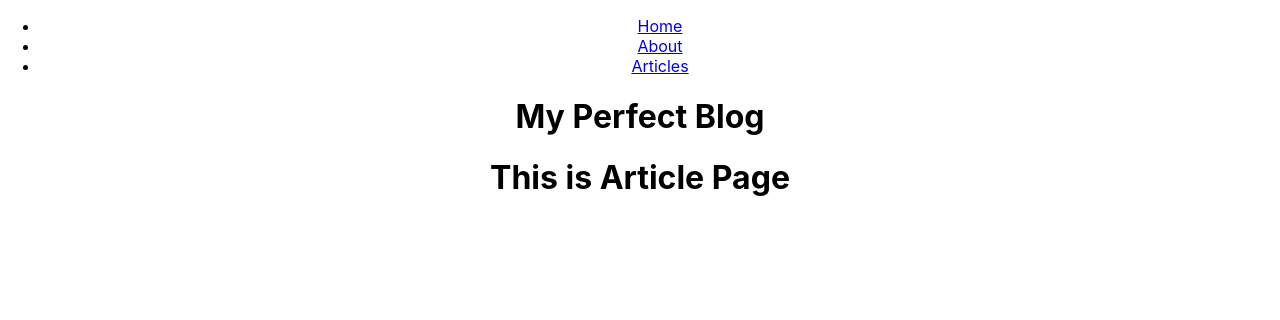
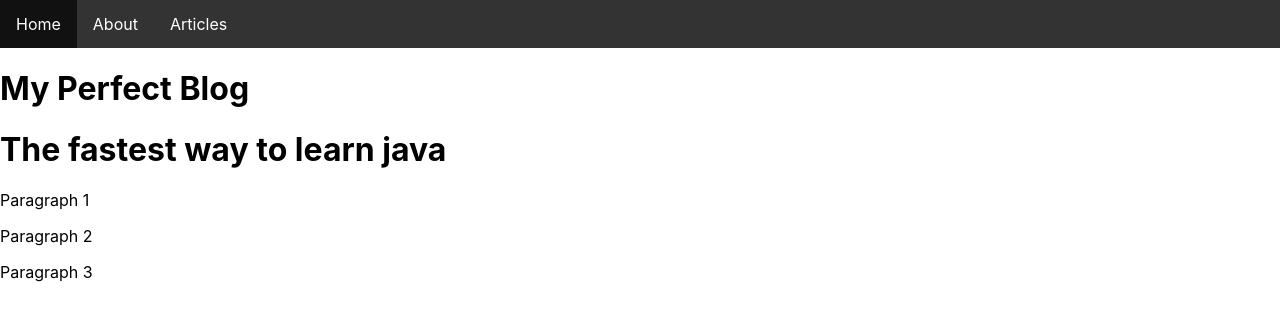
Before and after one commit to ravikantshukla/my-blog, a React (Create React App) app: page /articles/learn-java in a window 1280 px wide. Shown: the top 320 px of the page. Built offline with nearby package versions, Linux system fonts and the light colour scheme.

Commit message:
added dummy articles and css

```diff
--- a/src/App.css
+++ b/src/App.css
@@ -1,38 +1,24 @@
-.App {
-  text-align: center;
+ul {
+  list-style-type: none;
+  margin: 0;
+  padding: 0;
+  overflow: hidden;
+  background-color: #333;
 }
 
-.App-logo {
-  height: 40vmin;
-  pointer-events: none;
+li {
+  float: left;
 }
 
-@media (prefers-reduced-motion: no-preference) {
-  .App-logo {
-    animation: App-logo-spin infinite 20s linear;
-  }
+li a {
+  display: block;
+  color: white;
+  text-align: center;
+  padding: 14px 16px;
+  text-decoration: none;
 }
 
-.App-header {
-  background-color: #282c34;
-  min-height: 100vh;
-  display: flex;
-  flex-direction: column;
-  align-items: center;
-  justify-content: center;
-  font-size: calc(10px + 2vmin);
-  color: white;
+/* Change the link color to #111 (black) on hover */
+li a:hover {
+  background-color: #111;
 }
-
-.App-link {
-  color: #61dafb;
-}
-
-@keyframes App-logo-spin {
-  from {
-    transform: rotate(0deg);
-  }
-  to {
-    transform: rotate(360deg);
-  }
-}
--- a/src/App.js
+++ b/src/App.js
@@ -19,7 +19,7 @@ function App() {
             <Route path='/' element={<HomePage/>}/>
             <Route path='/about' element={<AboutPage/>}/>
             <Route path='/articles' element={<ArticlesListPage/>}/>
-            <Route path='/articles/:articled' element={<ArticlePage/>}/>
+            <Route path='/articles/:articleId' element={<ArticlePage/>}/>
 
           </Routes>
         </div>
--- a/src/pages/ArticlePage.js
+++ b/src/pages/ArticlePage.js
@@ -1,6 +1,20 @@
+import { useParams } from "react-router-dom";
+import articles from './article-cotent'
+
 const ArticlePage = () => {
+
+    const params = useParams();
+    const articleId = params.articleId;
+    const article = articles.find(article => article.name === articleId);
     return (
-        <h1>This is Article Page</h1>
+        <>
+        <h1>{article.title}</h1>
+        {article.content.map(
+            (paragraph, i) => (
+                <p key={i}>{paragraph}</p>
+            )
+        )}
+        </>
     )
 }
 
--- a/src/pages/ArticlesListPage.js
+++ b/src/pages/ArticlesListPage.js
@@ -1,6 +1,19 @@
+import articles  from "./article-cotent";
+import {Link} from "react-router-dom";
+
 const ArticlesListPage = () => {
     return (
-        <h1>This is ArticlesList Page</h1>
+        <>
+        <h1>Articles</h1>
+        {
+            articles.map(article => (
+                <Link to={`/articles/${article.name}`}>
+                    <h3>{article.title}</h3>
+                    <p>{article.content[0].substring(0,3)}</p>
+
+                </Link>
+        ))}
+        </>
     )
 }
 
--- /dev/null
+++ b/src/pages/article-cotent.js
@@ -0,0 +1,31 @@
+const articles = [
+    {
+        name:'learn-react',
+        title: 'The fastest way to learn react',
+        content: [
+            `React is good javascript framework. you can learn to improve your knowledge. `,
+            `Paragraph 2`,
+            `Paragraph 3`
+        ]
+    },
+    {
+        name:'learn-java',
+        title: 'The fastest way to learn java',
+        content: [
+            `Paragraph 1`,
+            `Paragraph 2`,
+            `Paragraph 3`
+        ]
+    },
+    {
+        name:'learn-python',
+        title: 'The fastest way to learn python',
+        content: [
+            `Paragraph 1`,
+            `Paragraph 2`,
+            `Paragraph 3`
+        ]
+    }
+];
+
+export default articles;
```
